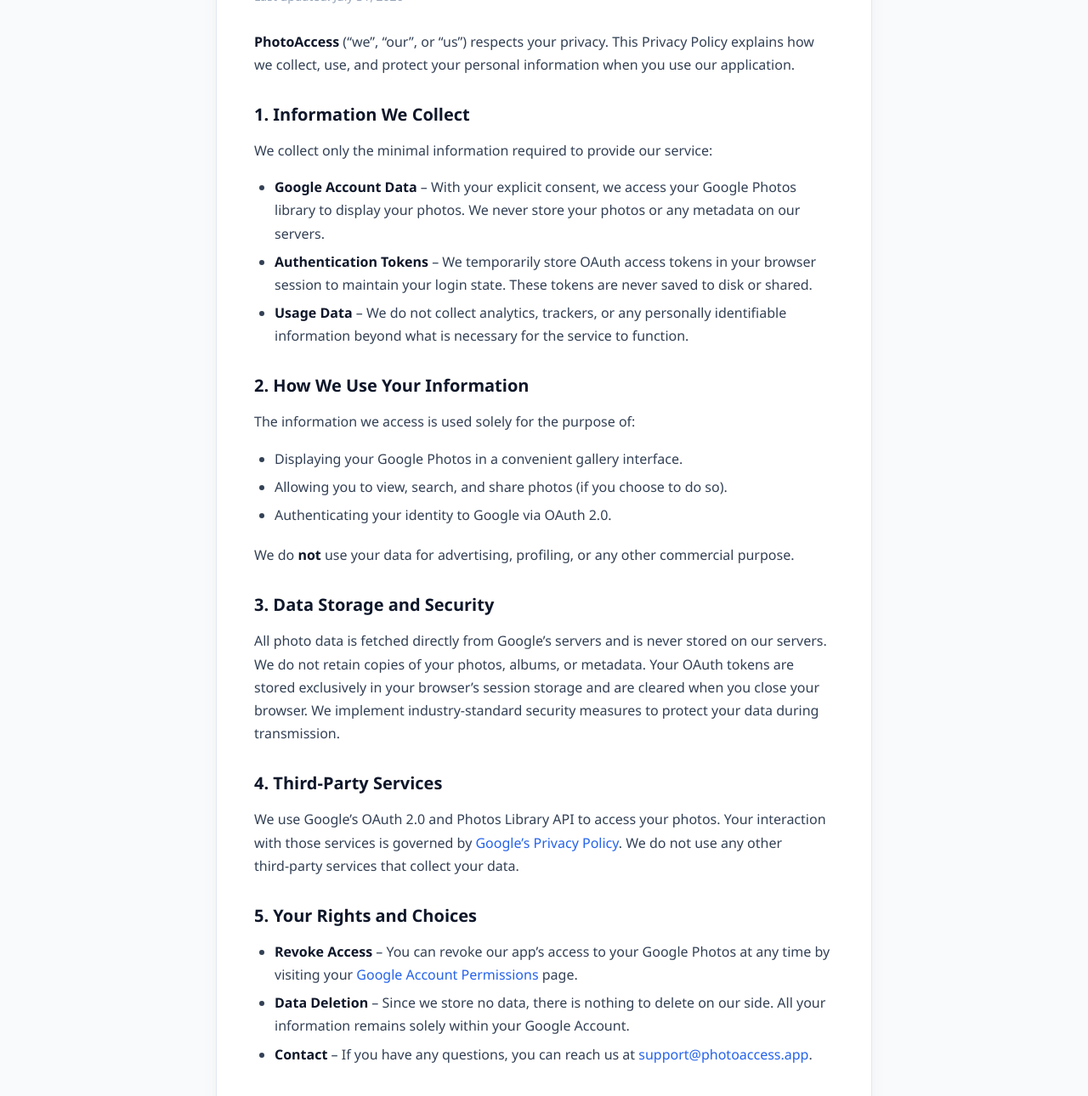
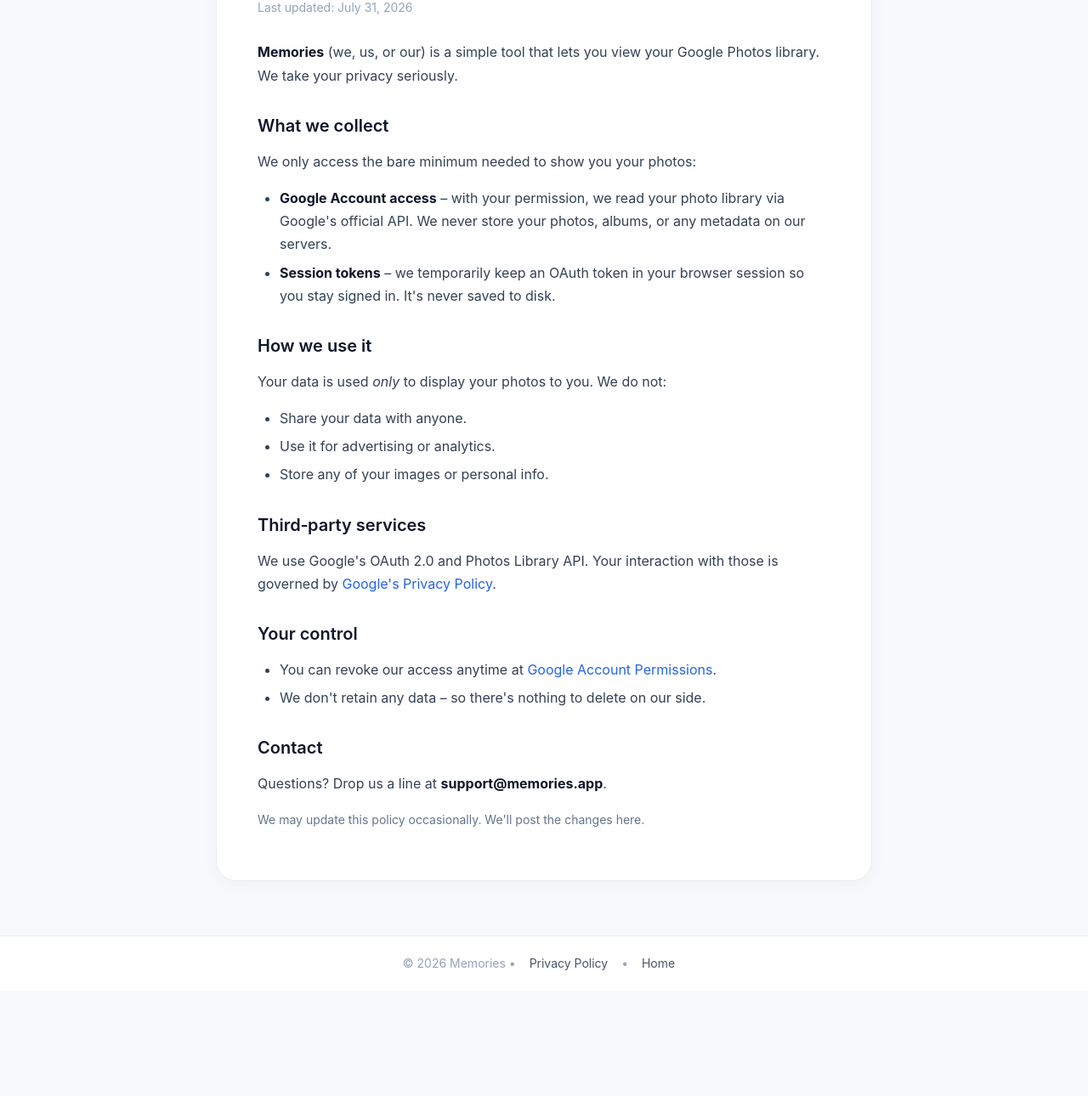
Before and after one commit to AngelJangra/my-app---, a website: page privacy-policy.html in a window 1280 px wide. Shown: the part 228-1518 px from the top of the page at 85% size. After the commit the page ends 1394 px from the top, so only its background shows below. Drawn offline with Linux system fonts and the light colour scheme.

Commit message:
Update privacy-policy.html

```diff
--- a/privacy-policy.html
+++ b/privacy-policy.html
@@ -3,168 +3,123 @@
 <head>
     <meta charset="UTF-8" />
     <meta name="viewport" content="width=device-width, initial-scale=1.0" />
-    <title>Privacy Policy – PhotoAccess</title>
+    <title>Privacy Policy – Memories</title>
     <style>
-        /* ------------------------------------------------------------
-           RESET & BASE
-           ------------------------------------------------------------ */
         * {
             margin: 0;
             padding: 0;
             box-sizing: border-box;
         }
-
         body {
-            font-family: 'Segoe UI', -apple-system, BlinkMacSystemFont, Roboto, Helvetica, Arial, sans-serif;
-            background: #f8fafc;
+            font-family: -apple-system, BlinkMacSystemFont, 'Segoe UI', Roboto, Helvetica, Arial, sans-serif;
+            background: #f7f9fc;
             color: #1e293b;
             line-height: 1.7;
             min-height: 100vh;
             display: flex;
             flex-direction: column;
         }
-
         a {
             color: #2563eb;
             text-decoration: none;
         }
-
         a:hover {
             text-decoration: underline;
         }
-
-        /* ------------------------------------------------------------
-           CONTAINER
-           ------------------------------------------------------------ */
         .container {
             max-width: 820px;
             margin: 0 auto;
             padding: 0 24px;
             flex: 1;
         }
-
-        /* ------------------------------------------------------------
-           HEADER
-           ------------------------------------------------------------ */
         .header {
             background: #ffffff;
-            border-bottom: 1px solid #e2e8f0;
-            padding: 16px 0;
+            border-bottom: 1px solid #e9edf2;
+            padding: 18px 0;
         }
-
         .header .container {
             display: flex;
             justify-content: space-between;
             align-items: center;
             flex-wrap: wrap;
-            gap: 12px;
         }
-
         .logo {
-            font-size: 22px;
+            font-size: 24px;
             font-weight: 700;
             color: #0f172a;
         }
-
         .logo span {
             color: #2563eb;
         }
-
         .nav a {
-            margin-left: 20px;
+            margin-left: 24px;
             font-weight: 500;
-            font-size: 15px;
+            font-size: 16px;
             color: #475569;
         }
-
         .nav a:hover {
             color: #2563eb;
             text-decoration: none;
         }
-
-        /* ------------------------------------------------------------
-           POLICY CONTENT
-           ------------------------------------------------------------ */
         .policy {
             background: #ffffff;
-            border-radius: 20px;
-            padding: 40px 44px;
-            margin: 40px 0 60px;
+            border-radius: 24px;
+            padding: 44px 48px;
+            margin: 40px 0 64px;
             box-shadow: 0 4px 20px rgba(0, 0, 0, 0.04);
-            border: 1px solid #e2e8f0;
+            border: 1px solid #e9edf2;
         }
-
         .policy h1 {
-            font-size: 32px;
+            font-size: 34px;
             font-weight: 700;
             color: #0f172a;
-            margin-bottom: 6px;
+            margin-bottom: 4px;
         }
-
-        .policy .last-updated {
+        .policy .updated {
             color: #94a3b8;
             font-size: 14px;
             margin-bottom: 28px;
         }
-
         .policy h2 {
             font-size: 20px;
             font-weight: 600;
             color: #0f172a;
             margin: 28px 0 12px;
         }
-
         .policy p {
             color: #334155;
             margin-bottom: 16px;
         }
-
         .policy ul {
-            margin: 12px 0 20px 24px;
+            margin: 12px 0 20px 26px;
             color: #334155;
         }
-
         .policy ul li {
             margin-bottom: 6px;
         }
-
         .policy strong {
             color: #0f172a;
         }
-
-        .policy .highlight {
-            background: #eff6ff;
-            padding: 2px 6px;
-            border-radius: 4px;
-            font-weight: 500;
-            color: #1d4ed8;
+        .policy .small {
+            font-size: 14px;
+            color: #64748b;
         }
-
-        /* ------------------------------------------------------------
-           FOOTER
-           ------------------------------------------------------------ */
         .footer {
             background: #ffffff;
-            border-top: 1px solid #e2e8f0;
+            border-top: 1px solid #e9edf2;
             padding: 20px 0;
             text-align: center;
             font-size: 14px;
             color: #94a3b8;
         }
-
         .footer a {
             color: #475569;
             margin: 0 12px;
         }
-
         .footer a:hover {
             color: #2563eb;
             text-decoration: none;
         }
-
-        /* ------------------------------------------------------------
-           RESPONSIVE
-           ------------------------------------------------------------ */
         @media (max-width: 640px) {
             .policy {
                 padding: 24px 20px;
@@ -173,18 +128,16 @@
                 font-size: 26px;
             }
             .nav a {
-                margin-left: 12px;
+                margin-left: 14px;
                 font-size: 14px;
             }
         }
     </style>
 </head>
 <body>
-
-    <!-- ========== HEADER ========== -->
     <header class="header">
         <div class="container">
-            <div class="logo">📸 <span>PhotoAccess</span></div>
+            <div class="logo">📸 <span>Memories</span></div>
             <nav class="nav">
                 <a href="/">Home</a>
                 <a href="/privacy-policy">Privacy</a>
@@ -193,88 +146,52 @@
         </div>
     </header>
 
-    <!-- ========== PRIVACY POLICY ========== -->
     <main class="container">
         <div class="policy">
             <h1>Privacy Policy</h1>
-            <p class="last-updated">Last updated: July 31, 2026</p>
+            <p class="updated">Last updated: July 31, 2026</p>
 
-            <p>
-                <strong>PhotoAccess</strong> (“we”, “our”, or “us”) respects your privacy.
-                This Privacy Policy explains how we collect, use, and protect your personal
-                information when you use our application.
-            </p>
+            <p><strong>Memories</strong> (we, us, or our) is a simple tool that lets you view your Google Photos library. We take your privacy seriously.</p>
 
-            <h2>1. Information We Collect</h2>
-            <p>
-                We collect only the minimal information required to provide our service:
-            </p>
+            <h2>What we collect</h2>
+            <p>We only access the bare minimum needed to show you your photos:</p>
             <ul>
-                <li><strong>Google Account Data</strong> – With your explicit consent, we access your Google Photos library to display your photos. We never store your photos or any metadata on our servers.</li>
-                <li><strong>Authentication Tokens</strong> – We temporarily store OAuth access tokens in your browser session to maintain your login state. These tokens are never saved to disk or shared.</li>
-                <li><strong>Usage Data</strong> – We do not collect analytics, trackers, or any personally identifiable information beyond what is necessary for the service to function.</li>
+                <li><strong>Google Account access</strong> – with your permission, we read your photo library via Google's official API. We never store your photos, albums, or any metadata on our servers.</li>
+                <li><strong>Session tokens</strong> – we temporarily keep an OAuth token in your browser session so you stay signed in. It's never saved to disk.</li>
             </ul>
 
-            <h2>2. How We Use Your Information</h2>
-            <p>
-                The information we access is used solely for the purpose of:
-            </p>
+            <h2>How we use it</h2>
+            <p>Your data is used <em>only</em> to display your photos to you. We do not:</p>
             <ul>
-                <li>Displaying your Google Photos in a convenient gallery interface.</li>
-                <li>Allowing you to view, search, and share photos (if you choose to do so).</li>
-                <li>Authenticating your identity to Google via OAuth 2.0.</li>
-            </ul>
-            <p>
-                We do <strong>not</strong> use your data for advertising, profiling, or any other commercial purpose.
-            </p>
-
-            <h2>3. Data Storage and Security</h2>
-            <p>
-                All photo data is fetched directly from Google’s servers and is never stored on our servers.
-                We do not retain copies of your photos, albums, or metadata. Your OAuth tokens are stored
-                exclusively in your browser’s session storage and are cleared when you close your browser.
-                We implement industry‑standard security measures to protect your data during transmission.
-            </p>
-
-            <h2>4. Third‑Party Services</h2>
-            <p>
-                We use Google’s OAuth 2.0 and Photos Library API to access your photos.
-                Your interaction with those services is governed by
-                <a href="https://policies.google.com/privacy" target="_blank">Google’s Privacy Policy</a>.
-                We do not use any other third‑party services that collect your data.
-            </p>
-
-            <h2>5. Your Rights and Choices</h2>
-            <ul>
-                <li><strong>Revoke Access</strong> – You can revoke our app’s access to your Google Photos at any time by visiting your <a href="https://myaccount.google.com/permissions" target="_blank">Google Account Permissions</a> page.</li>
-                <li><strong>Data Deletion</strong> – Since we store no data, there is nothing to delete on our side. All your information remains solely within your Google Account.</li>
-                <li><strong>Contact</strong> – If you have any questions, you can reach us at <a href="mailto:support@photoaccess.app">support@photoaccess.app</a>.</li>
+                <li>Share your data with anyone.</li>
+                <li>Use it for advertising or analytics.</li>
+                <li>Store any of your images or personal info.</li>
             </ul>
 
-            <h2>6. Changes to This Policy</h2>
-            <p>
-                We may update this Privacy Policy occasionally. We will notify you of any material
-                changes by posting the new policy on this page with an updated “Last updated” date.
-            </p>
+            <h2>Third‑party services</h2>
+            <p>We use Google's OAuth 2.0 and Photos Library API. Your interaction with those is governed by <a href="https://policies.google.com/privacy" target="_blank">Google's Privacy Policy</a>.</p>
 
-            <h2>7. Contact Information</h2>
-            <p>
-                If you have any questions, concerns, or requests regarding this Privacy Policy,
-                please contact us at <strong>support@photoaccess.app</strong>.
-            </p>
+            <h2>Your control</h2>
+            <ul>
+                <li>You can revoke our access anytime at <a href="https://myaccount.google.com/permissions" target="_blank">Google Account Permissions</a>.</li>
+                <li>We don't retain any data – so there's nothing to delete on our side.</li>
+            </ul>
+
+            <h2>Contact</h2>
+            <p>Questions? Drop us a line at <strong>support@memories.app</strong>.</p>
+
+            <p class="small">We may update this policy occasionally. We'll post the changes here.</p>
         </div>
     </main>
 
-    <!-- ========== FOOTER ========== -->
     <footer class="footer">
         <div class="container">
             <p>
-                &copy; 2026 PhotoAccess &bull;
-                <a href="/">Home</a> &bull;
-                <a href="/privacy-policy">Privacy Policy</a>
+                &copy; 2026 Memories &bull;
+                <a href="/privacy-policy">Privacy Policy</a> &bull;
+                <a href="/">Home</a>
             </p>
         </div>
     </footer>
-
 </body>
 </html>
```
